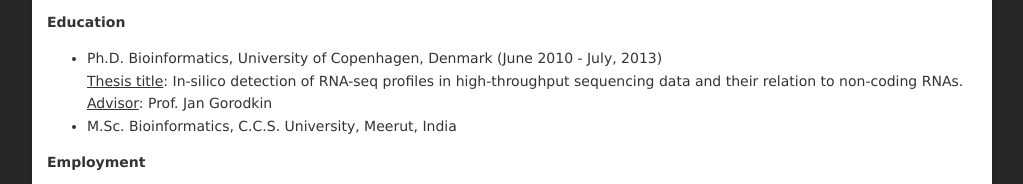
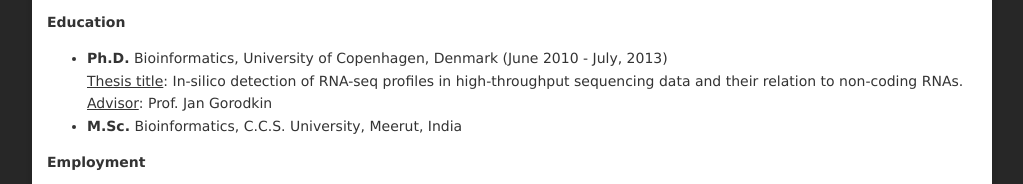
Before and after one commit to spundhir/spundhir.github.io, a plain HTML site: page cv.html in a window 1280 px wide. Shown: the part 421-605 px from the top of the page, without its empty margins (128-1151 px from the left). Drawn offline with Linux system fonts and the light colour scheme.

Commit message:
Update Aug 1, 2016

```diff
--- a/cv.html
+++ b/cv.html
@@ -50,11 +50,11 @@
 
         <p><b>Education</b>
         <ul>
-            <li>Ph.D. Bioinformatics, University of Copenhagen, Denmark (June 2010 - July, 2013)<br>
+            <li><b>Ph.D.</b> Bioinformatics, University of Copenhagen, Denmark (June 2010 - July, 2013)<br>
             <u>Thesis title</u>: In-silico detection of RNA-seq profiles in high-throughput sequencing
             data and their relation to non-coding RNAs.
             <u>Advisor</u>: Prof. Jan Gorodkin</li>
-            <li>M.Sc. Bioinformatics, C.C.S. University, Meerut, India</li>
+            <li><b>M.Sc.</b> Bioinformatics, C.C.S. University, Meerut, India</li>
         </ul></p>
 
         <p><b>Employment</b>
```
